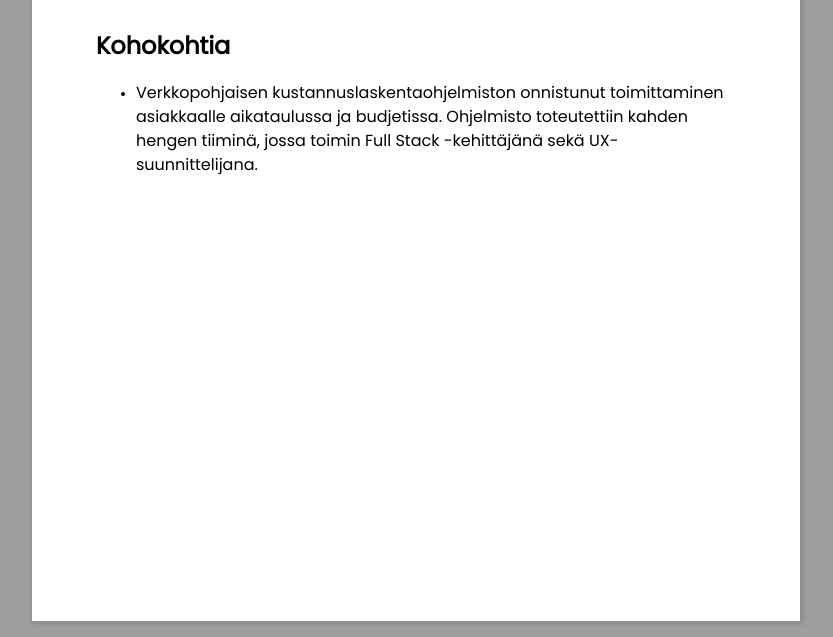
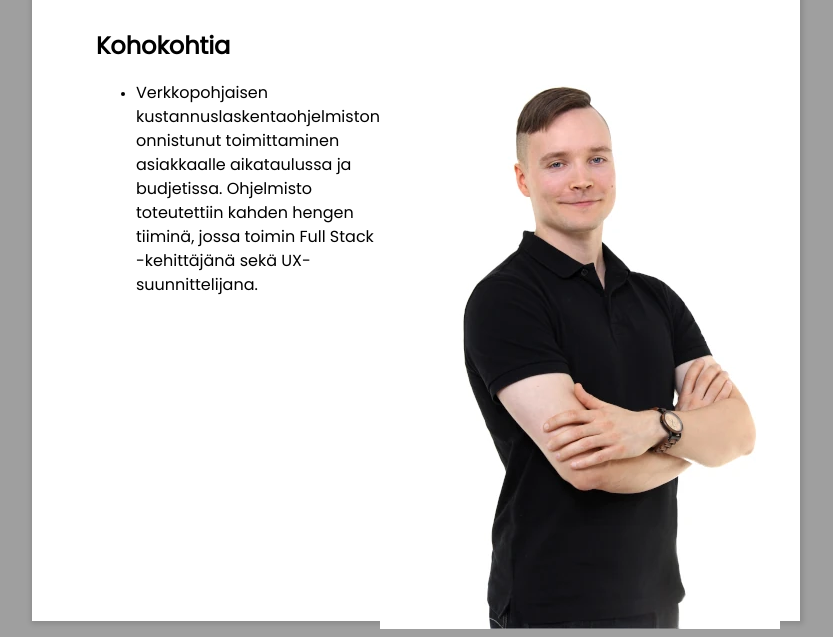
Before and after one commit to ArttuOll/CV, a plain HTML site: page index.html in a window 1280 px wide. Shown: the part 163-800 px from the top of the page, without its empty margins (224-1057 px from the left). Drawn offline with Linux system fonts and the light colour scheme.

Commit message:
Add portrait

```diff
--- a/index.html
+++ b/index.html
@@ -15,15 +15,25 @@
     </header>
 
     <!-- Highlights -->
-  <section>
+    <section id="highlights">
+      <div>
         <h2>Kohokohtia</h2>
         <ul>
           <li>
-        Verkkopohjaisen kustannuslaskentaohjelmiston onnistunut toimittaminen asiakkaalle aikataulussa ja budjetissa.
-        Ohjelmisto toteutettiin kahden hengen tiiminä, jossa toimin Full Stack -kehittäjänä sekä UX-suunnittelijana.
+            Verkkopohjaisen kustannuslaskentaohjelmiston onnistunut
+            toimittaminen asiakkaalle aikataulussa ja budjetissa. Ohjelmisto
+            toteutettiin kahden hengen tiiminä, jossa toimin Full Stack
+            -kehittäjänä sekä UX-suunnittelijana.
           </li>
         </ul>
+      </div>
+      <picture>
+        <source
+          type="image/webp"
+          srcset="assets/arttu_olli_rajattu.webp, assets/arttu_olli_2x.webp 2x"
+        />
+        <img src="assets/arttu_olli.jpg" alt="Arttu Olli kädet ristissä hymyilemässä">
+      </picture>
     </section>
-
   </body>
 </html>
--- a/styles.css
+++ b/styles.css
@@ -66,3 +66,15 @@ header {
   align-items: center;
   text-align: center;
 }
+
+#highlights {
+  display: flex;
+}
+
+img {
+  max-width: 400px;
+  max-height: 600px;
+  width: auto;
+  height: auto;
+  object-fit: cover;
+}
```
Also changed, not shown: assets/arttu_olli.jpg (added), assets/arttu_olli_2x.webp (added), assets/arttu_olli_rajattu.webp (added). Lines whose indentation alone changed are shown as unchanged.
